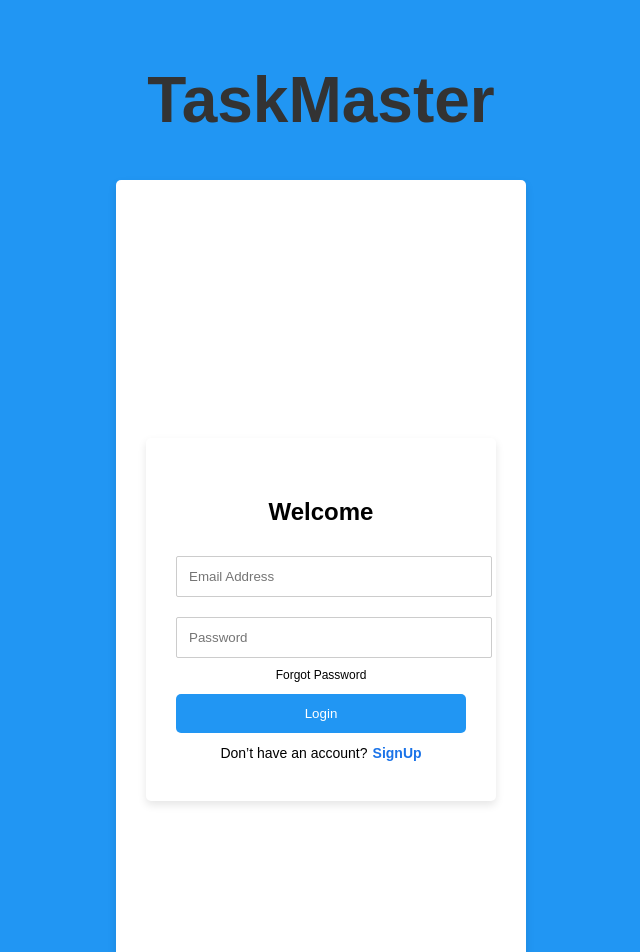
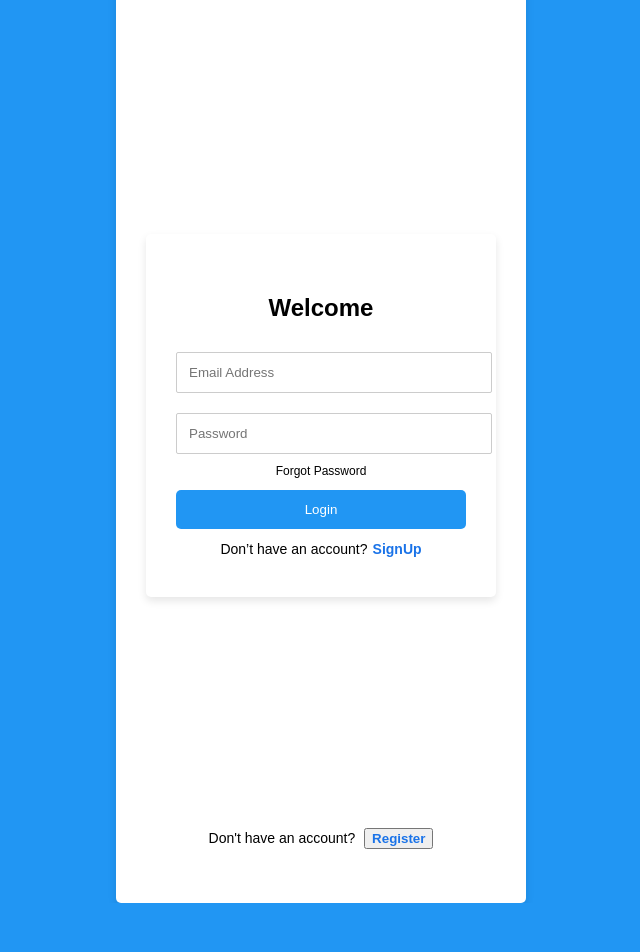
Before and after one commit to callistus0/task-manager, a React (Create React App) app in the folder client/: page / in a window 1280 px wide. Shown: the top 952 px of the page, without its empty margins (319-959 px from the left). After the commit the page ends 903 px from the top, so only its background shows below. Built offline with nearby package versions, Linux system fonts and the light colour scheme.

Commit message:
Fix login layout: replaced SignUp with Register button and adjusted card height

```diff
--- a/client/src/App.js
+++ b/client/src/App.js
@@ -105,33 +105,33 @@ function App() {
 
   if (!user) {
     return (
-      <div className={showRegister ? "register-page" : "login-page"}>
-        <header className="App-header">
-          <h1>TaskMaster</h1>
-        </header>
+      <div className="login-container">
+        <div className="login-card">
+          <h1 className="App-header">TaskMaster</h1>
           {showRegister ? (
-          <div className="login-card">
+            <>
               <Register onRegister={setUser} />
               <p className="login-footer">
-              Already have an account?
-              <button onClick={() => setShowRegister(false)}>Login</button>
+                Already have an account?{' '}
+                <button className="login-link-button" onClick={() => setShowRegister(false)}>Login</button>
               </p>
-          </div>
+            </>
           ) : (
-          <div className="login-card">
+            <>
               <Login onLogin={setUser} />
               <p className="login-footer">
-              Don't have an account?
-              <button onClick={() => setShowRegister(true)}>Register</button>
+                Don't have an account?{' '}
+                <button className="login-link-button" onClick={() => setShowRegister(true)}>Register</button>
               </p>
+            </>
+          )}
         </div>
-        )}
       </div>
     );
   }
 
   return (
-    <div className="main-page">
+    <div className="App main-page">
       <header className="App-header">
         <h1>TaskMaster</h1>
         <button onClick={logout} className="logout-button">Logout</button>
```
Lines whose indentation alone changed are shown as unchanged.
